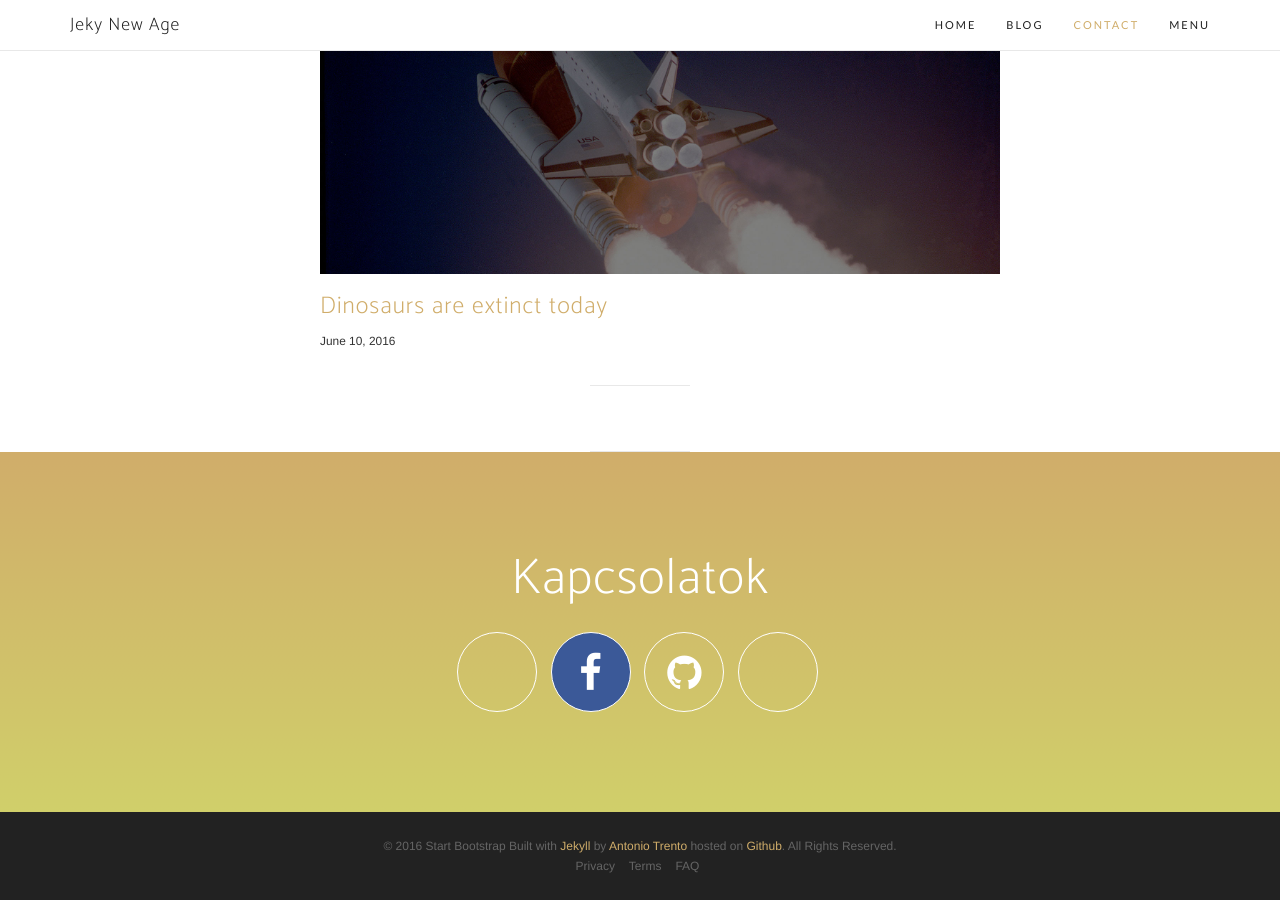
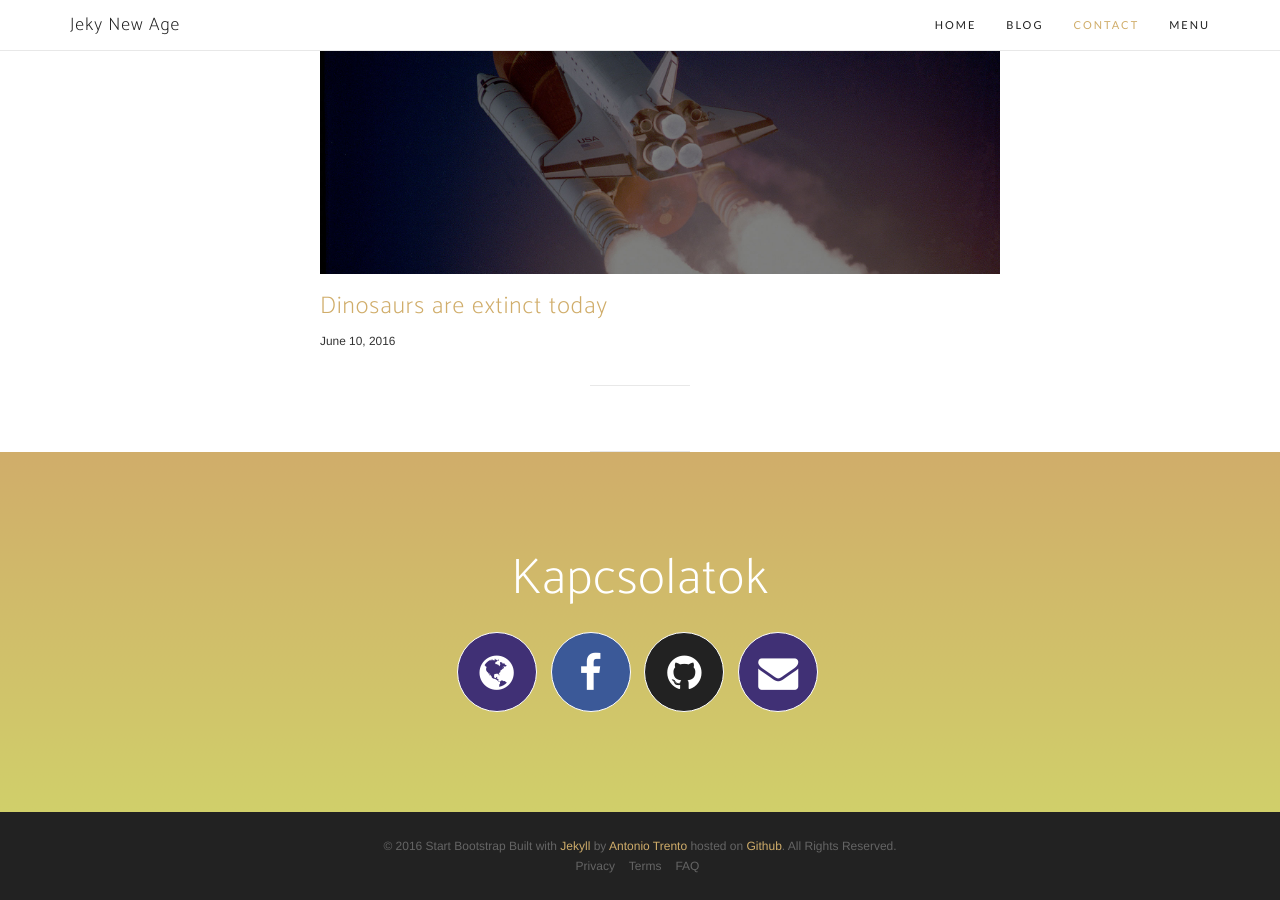
Before and after one commit to vtamas2000/techtabor.github.io, a Jekyll site: the page built from blog.html, in a window 1280 px wide and 900 px high, scrolled down 2823 px. Built offline with Jekyll 4.4.1, drawn with Linux system fonts in a browser that asks for light colours; nearby versions of some CDN libraries; some web fonts are replaced.

Commit message:
Updated contact icons

```diff
--- a/_config.yml
+++ b/_config.yml
@@ -20,7 +20,7 @@ url: "https://techtabor.github.io" # the base hostname & protocol for your site
 social:
   #- title: twitter
   #  url: https://twitter.com/lantoniotrento
-  - title: web
+  - title: globe
     url: http://agondolkodasorome.hu
   - title: facebook
     url: https://facebook.com/A.Gondolkodas.Orome.Alapitvany
@@ -28,7 +28,7 @@ social:
   #  url: https://plus.google.com/+AntoniotrentoIt
   - title: github
     url: http://github.com/techtabor
-  - title: email
+  - title: envelope
     url: mailto:agondolkodasorome@gmail.com
 
 # Build settings
--- a/_sass/_base.scss
+++ b/_sass/_base.scss
@@ -358,11 +358,16 @@ section {
           font-size: 40px;
           border-radius: 100%;
           color: white;
+          background-color: $head-primary;
+          &:hover {
+            background-color: darken($head-primary, 10%);
+          }
         }
         &.social-twitter a {
           background-color: #1da1f2;
           &:hover {
-            background-color: #0d95e8;
+            // background-color: #0d95e8;
+            background-color: darken(#1da1f2, 10%);
           }
         }
         &.social-facebook a {
@@ -375,6 +380,12 @@ section {
           background-color: #dd4b39;
           &:hover {
             background-color: #d73925;
+          }
+        }
+        &.social-github a {
+          background-color: #222222;
+          &:hover {
+            background-color: darken(#222222, 10%);
           }
         }
       }
```
